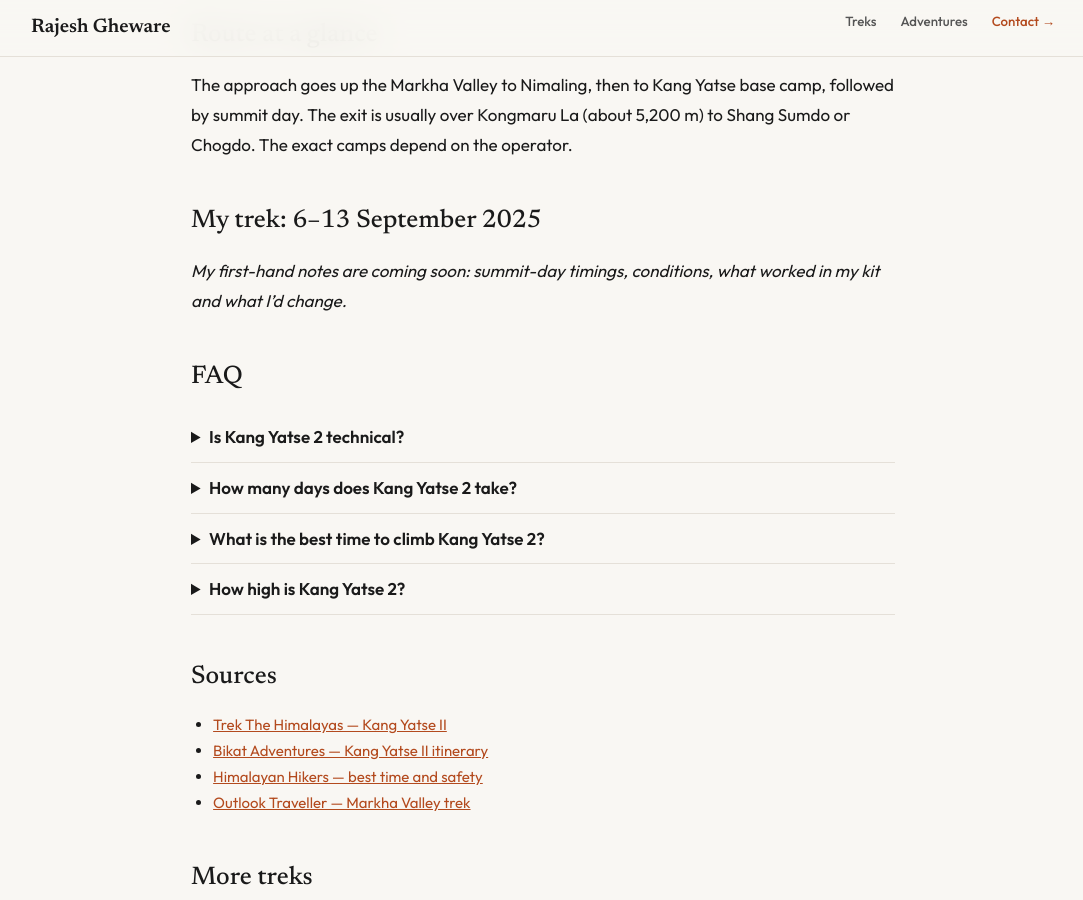
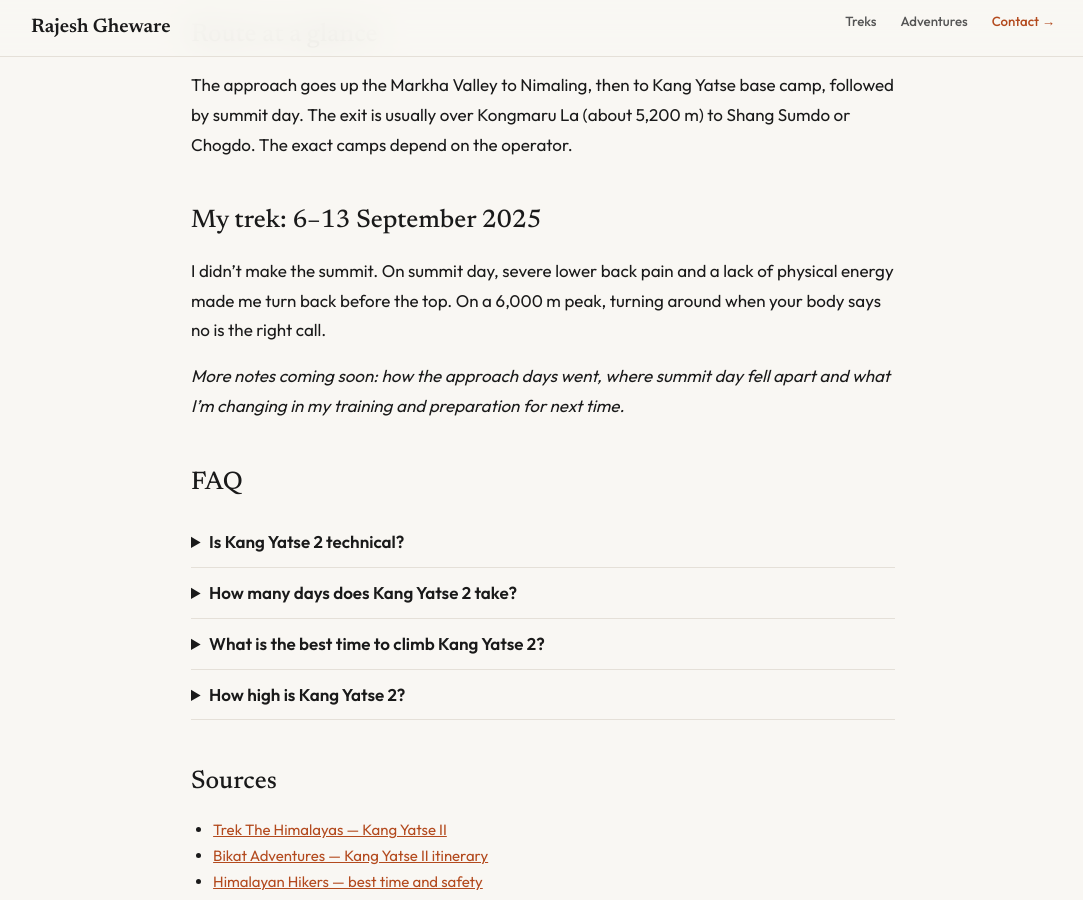
Before and after one commit to rajeshgheware/rajeshgheware.github.io, a Jekyll site: the page built from docs/_treks/kang-yatse-2.md, in a window 1280 px wide and 900 px high, scrolled down 1466 px. Shown: the whole window, without its empty margins (97-1180 px from the left). Built offline with Jekyll 4.4.1, drawn with Linux system fonts in a browser that asks for light colours; some of the changed text lies outside the part shown.

Commit message:
fix(treks): Kang Yatse 2 was a summit attempt, not a summit
Turned back on summit day (severe lower back pain, low energy). Adds summited: false
support to the trek layout banner, hub status, index.json and llms.txt.

Co-Authored-By: Claude Opus 5.5 <noreply@anthropic.com>

```diff
--- a/docs/_layouts/trek.html
+++ b/docs/_layouts/trek.html
@@ -10,7 +10,7 @@ layout: base
     <p class="status planned">🎒 <strong>Bucket list, planned for {{ t.planned_for }}.</strong>
         This is my pre-trek research guide. I'll update it with first-hand notes, photos and a GPX track after the trek.</p>
     {% else %}
-    <p class="status done">✅ <strong>Trekked {{ t.date_done }}.</strong>{% if t.notes_pending %}
+    <p class="status done">{% if t.summited == false %}↩️ <strong>Attempted {{ t.date_done }}, turned back before the summit.</strong>{% else %}✅ <strong>Trekked {{ t.date_done }}.</strong>{% endif %}{% if t.notes_pending %}
         The facts below are researched and sourced. My own trip notes and photos are being added.{% endif %}</p>
     {% endif %}
 
--- a/docs/_treks/kang-yatse-2.md
+++ b/docs/_treks/kang-yatse-2.md
@@ -1,11 +1,12 @@
 ---
-title: "Kang Yatse 2 (6,250 m): a Ladakh summit through the Markha Valley"
-description: "Kang Yatse 2 (6,250 m) summit trek in Hemis National Park, Ladakh: route through the Markha Valley, distance, days, season, acclimatisation and permits. Trekked September 2025."
+title: "Kang Yatse 2 (6,250 m): my summit attempt through the Markha Valley"
+description: "Kang Yatse 2 (6,250 m) summit trek in Hemis National Park, Ladakh: route through the Markha Valley, distance, days, season, acclimatisation and permits. Attempted September 2025 (turned back on summit day)."
 date: 2026-11-22
 last_verified: 2026-11-22
 status: done
 date_done: "6–13 Sep 2025"
 trek_year: 2025
+summited: false             # turned back on summit day
 notes_pending: true
 peak: Kang Yatse 2
 place_type: Mountain
@@ -66,4 +67,8 @@ is usually over Kongmaru La (about 5,200 m) to Shang Sumdo or Chogdo. The exact
 
 ## My trek: 6–13 September 2025
 
-*My first-hand notes are coming soon: summit-day timings, conditions, what worked in my kit and what I'd change.*
+I didn't make the summit. On summit day, severe lower back pain and a lack of physical energy made me turn back
+before the top. On a 6,000 m peak, turning around when your body says no is the right call.
+
+*More notes coming soon: how the approach days went, where summit day fell apart and what I'm changing in my training
+and preparation for next time.*
--- a/docs/llms.txt
+++ b/docs/llms.txt
@@ -12,4 +12,4 @@ layout: null
 
 Trek guides with the same structured facts on every page (distance, difficulty, season, permits, transport from Bengaluru). All data as JSON: [treks/index.json]({{ site.url }}/treks/index.json). Index: [treks]({{ site.url }}/treks/).
 {% assign treks = site.treks | sort: "trek_year" | reverse %}{% for t in treks %}
-- [{{ t.title }}]({{ t.url | absolute_url }}): {{ t.difficulty }}{% if t.distance_km %}, {% include range.html v=t.distance_km %} km{% endif %}{% if t.max_altitude_m %}, {{ t.max_altitude_m }} m{% endif %}, best {{ t.best_season | join: "/" }}. {% if t.status == "planned" %}Pre-trek research (planned {{ t.planned_for }}).{% else %}Trekked {{ t.date_done }}.{% endif %} Last verified {{ t.last_verified | date: "%Y-%m-%d" }}.{% endfor %}
+- [{{ t.title }}]({{ t.url | absolute_url }}): {{ t.difficulty }}{% if t.distance_km %}, {% include range.html v=t.distance_km %} km{% endif %}{% if t.max_altitude_m %}, {{ t.max_altitude_m }} m{% endif %}, best {{ t.best_season | join: "/" }}. {% if t.status == "planned" %}Pre-trek research (planned {{ t.planned_for }}).{% elsif t.summited == false %}Attempted {{ t.date_done }}, did not summit.{% else %}Trekked {{ t.date_done }}.{% endif %} Last verified {{ t.last_verified | date: "%Y-%m-%d" }}.{% endfor %}
--- a/docs/treks/index.html
+++ b/docs/treks/index.html
@@ -45,7 +45,7 @@ description: Trek guides by Rajesh Gheware, starting with the Western Ghats. Eac
                 <td>{% if t.max_altitude_m %}{{ t.max_altitude_m }} m{% endif %}</td>
                 <td>{{ t.trek_year }}</td>
                 <td>{{ t.best_season | join: " " | upcase }}</td>
-                <td>{% if t.status == "planned" %}🎒 planned{% else %}✅ done{% endif %}</td>
+                <td>{% if t.status == "planned" %}🎒 planned{% elsif t.summited == false %}↩️ attempted{% else %}✅ done{% endif %}</td>
             </tr>
         {% endfor %}
         </tbody>
--- a/docs/treks/index.json
+++ b/docs/treks/index.json
@@ -15,6 +15,7 @@ layout: null
       "url": {{ t.url | absolute_url | jsonify }},
       "status": {{ t.status | jsonify }},
       "trek_year": {{ t.trek_year | jsonify }},
+      "summited": {% if t.summited == false %}false{% elsif t.status == "done" %}true{% else %}null{% endif %},
       "place_type": {{ t.place_type | default: "Mountain" | jsonify }},
       "planned_for": {{ t.planned_for | jsonify }},
       "date_done": {{ t.date_done | jsonify }},
```
